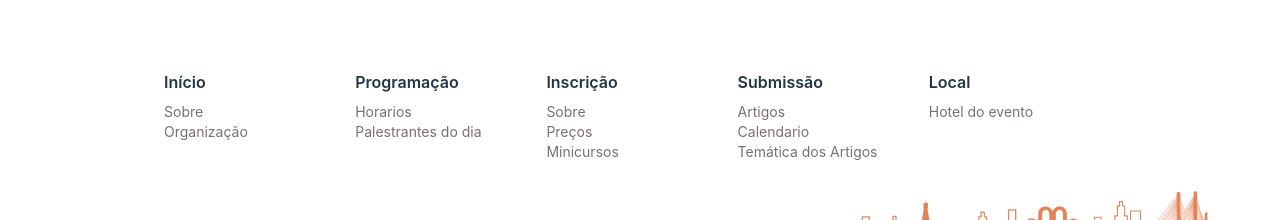
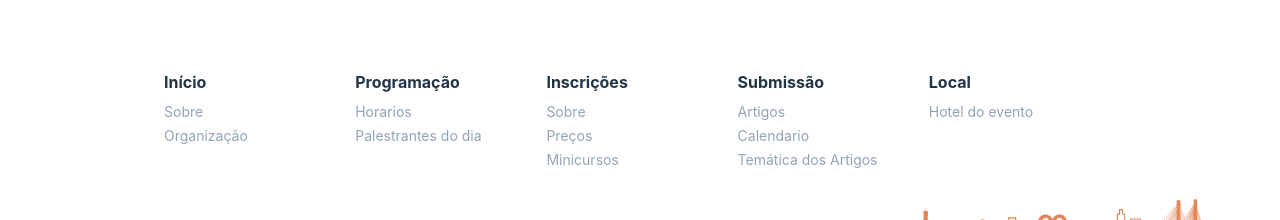
Before and after one commit to softeam-org/sibragecsbtic-web, a React (Vite) app: page /submissao in a window 1280 px wide. Shown: the part 2621-2841 px from the top of the page. Built offline with nearby package versions, Linux system fonts and the light colour scheme; what tailwind-nord would draw is missing.

Commit message:
Estilo do Footer atualizado

```diff
--- a/src/components/Footer.jsx
+++ b/src/components/Footer.jsx
@@ -1,44 +1,58 @@
 import React from 'react'
 import Logo from "../assets/variacoesFooter.svg"
+import { Link } from 'react-router-dom';
 
 function Footer() {
+
+  function scrollToTop() {
+    window.scrollTo({
+      top: 0,
+      behavior: 'smooth'
+    });
+  }
+
   return (
     <div >
       <div className='grid grid-cols-1 md:grid-cols-3 lg:grid-cols-5 bg-nord0 sm:px-8 lg:px-28 px-5 pt-12 gap-6 sm:gap-1'>
       <div className='flex flex-col gap-2'>
-        <h3 className='text-nord4 font-semibold'>Início</h3>
-        <div className='flex flex-col'>
-        <a className='text-sm text-stone-500'>Sobre</a>
-        <a className='text-sm text-stone-500'>Organização</a>
+        <Link to='/' onClick={() => scrollToTop()} className='text-nord4 font-bold'>Início</Link>
+        {/* <h3 className='text-nord4 font-bold'>Início</h3> */}
+        <div className='flex flex-col gap-0 md:gap-1'>
+        <a className='text-sm text-slate-400'>Sobre</a>
+        <a className='text-sm text-slate-400'>Organização</a>
         </div>
       </div>
       <div className='flex flex-col gap-2'>
-        <h3 className='text-nord4 font-semibold'>Programação</h3>
-        <div className='flex flex-col'>
-        <a className='text-sm text-stone-500'>Horarios</a>
-        <a className='text-sm text-stone-500'>Palestrantes do dia</a>
+      <Link to='/programacao' onClick={() => scrollToTop()} className='text-nord4 font-bold'>Programação</Link>
+        {/* <h3 className='text-nord4 font-bold'>Programação</h3> */}
+        <div className='flex flex-col gap-0 md:gap-1'>
+        <a className='text-sm text-slate-400'>Horarios</a>
+        <a className='text-sm text-slate-400'>Palestrantes do dia</a>
         </div>
       </div>
       <div className='flex flex-col gap-2'>
-        <h3 className='text-nord4 font-semibold'>Inscrição</h3>
-        <div className='flex flex-col'>
-        <a className='text-sm text-stone-500'>Sobre</a>
-        <a className='text-sm text-stone-500'>Preços</a>
-        <a className='text-sm text-stone-500'>Minicursos</a>
+      <Link to='/inscricoes' onClick={() => scrollToTop()} className='text-nord4 font-bold'>Inscrições</Link>
+        {/* <h3 className='text-nord4 font-bold'>Inscrição</h3> */}
+        <div className='flex flex-col gap-0 md:gap-1'>
+        <a className='text-sm text-slate-400'>Sobre</a>
+        <a className='text-sm text-slate-400'>Preços</a>
+        <a className='text-sm text-slate-400'>Minicursos</a>
         </div>
       </div>
       <div className='flex flex-col gap-2'>
-        <h3 className='text-nord4 font-semibold'>Submissão</h3>
-        <div className='flex flex-col'>
-        <a className='text-sm text-stone-500'>Artigos</a>
-        <a className='text-sm text-stone-500'>Calendario</a>
-        <a className='text-sm text-stone-500'>Temática dos Artigos</a>
+      <Link to='/submissao' onClick={() => scrollToTop()} className='text-nord4 font-bold'>Submissão</Link>
+        {/* <h3 className='text-nord4 font-bold'>Submissão</h3> */}
+        <div className='flex flex-col gap-0 md:gap-1'>
+        <a className='text-sm text-slate-400'>Artigos</a>
+        <a className='text-sm text-slate-400'>Calendario</a>
+        <a className='text-sm text-slate-400'>Temática dos Artigos</a>
         </div>
       </div>
       <div className='flex flex-col gap-2'>
-        <h3 className='text-nord4 font-semibold '>Local</h3>
-        <div className='flex flex-col'>
-        <a className='text-sm text-stone-500'>Hotel do evento</a>
+      <Link to='/local' onClick={() => scrollToTop()} className='text-nord4 font-bold'>Local</Link>
+        {/* <h3 className='text-nord4 font-bold '>Local</h3> */}
+        <div className='flex flex-col gap-0 md:gap-1'>
+        <a className='text-sm text-slate-400'>Hotel do evento</a>
         </div>
       </div>
 
```
